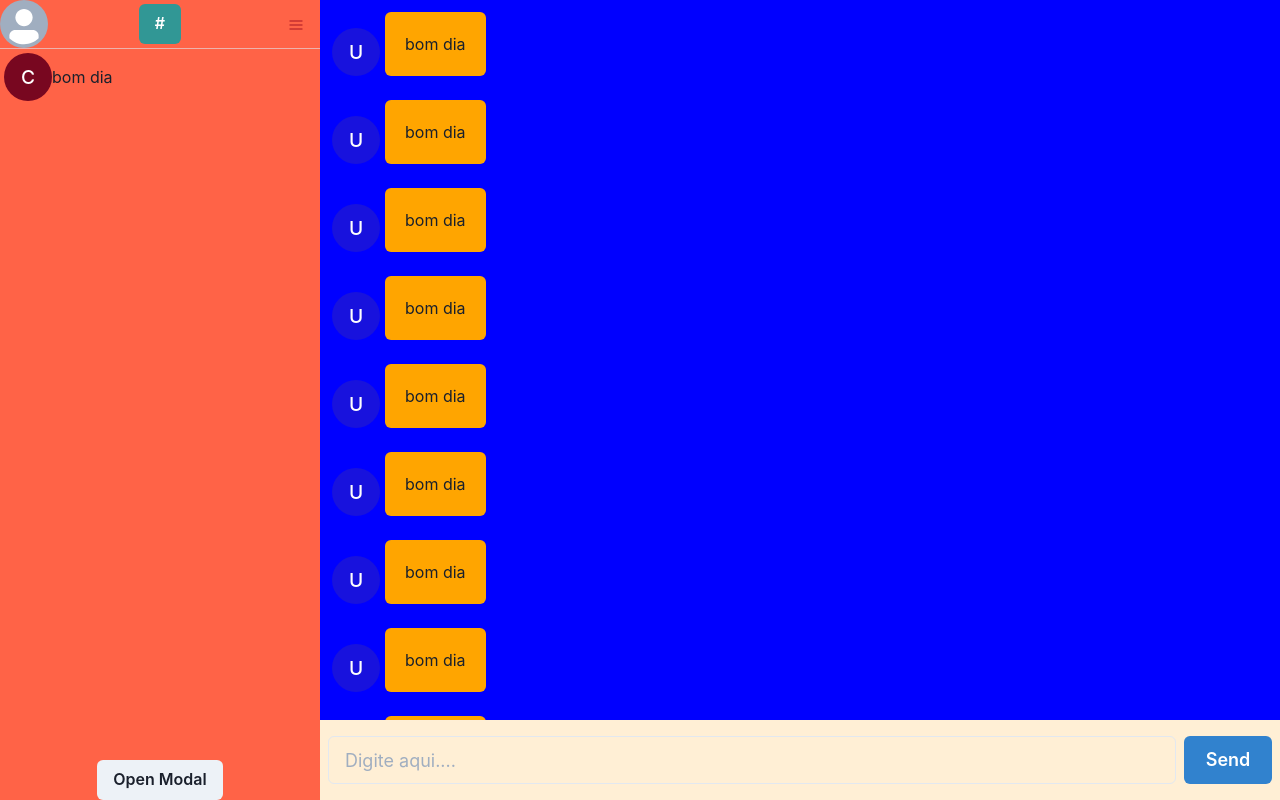
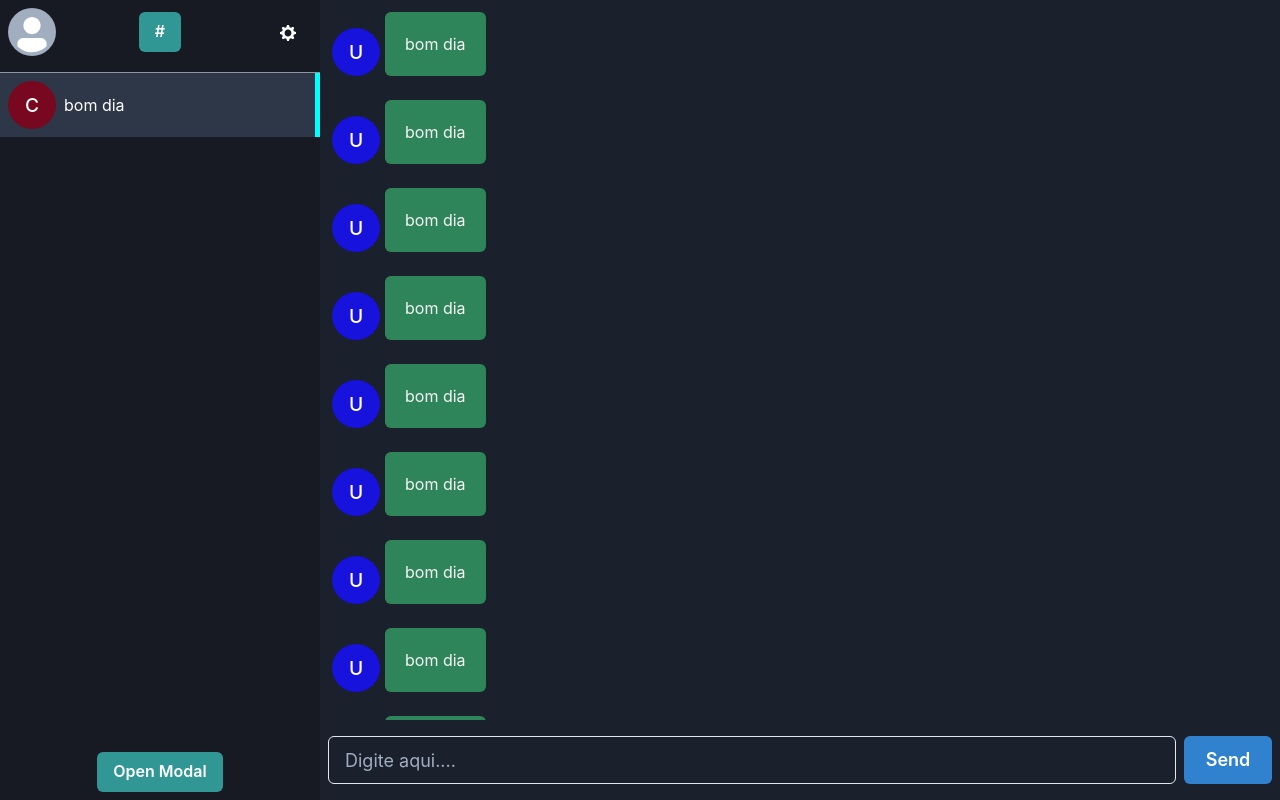
Before and after one commit to talis-fb/Simple-Chat, a Next.js app: page /chat in a window 1280 px wide. Built offline with nearby package versions, Linux system fonts and the light colour scheme; no server answers; the database is empty; sample sign-in values are in the browser's storage.

Commit message:
Styling the chat page

```diff
--- a/src/pages/chat.tsx
+++ b/src/pages/chat.tsx
@@ -32,12 +32,12 @@ import {
   useToast,
   Textarea,
 } from '@chakra-ui/react'
-import { HamburgerIcon, CloseIcon } from '@chakra-ui/icons'
+import { CloseIcon, EditIcon, SettingsIcon } from '@chakra-ui/icons'
 
 import { getAuth } from 'firebase/auth'
 import { initializeApp } from 'firebase/app'
 import firebaseConfig from '../../firebase-config.json'
-import { sendMessage as submitMessageFirestore, addContact } from '../firebase/methods'
+import { sendMessage as submitMessageFirestore, addContact, getProfilePhotoOrNameUser } from '../firebase/methods'
 
 // Import of useSelector and UseDispatch, but with type of our store
 import { useAppDispatch, useAppSelector } from '../store/hooks'
@@ -101,10 +101,10 @@ const Home: NextPage = () => {
   }
 
   return (
-    <Grid bg="red" h={'100vh'} templateColumns="repeat(4, 1fr)">
-      <GridItem colSpan={1} bg="tomato">
+    <Grid bg="gray.800" h={'100vh'} templateColumns="repeat(4, 1fr)">
+      <GridItem color="white" colSpan={1} bg="gray.900">
         <Flex h={'100%'} direction="column">
-          <HStack>
+          <HStack p="2" mb={2}>
             <Avatar name={user.name}></Avatar>
             <Spacer></Spacer>
             <Button onClick={getPin} colorScheme="teal" variant="solid">
@@ -113,11 +113,14 @@ const Home: NextPage = () => {
             <Spacer></Spacer>
 
             <Menu>
-              <MenuButton as={Button} colorScheme="red" variant="ghost">
-                <HamburgerIcon />
+              <MenuButton as={Button} colorScheme="whitesmoke" variant="ghost">
+                <SettingsIcon />
               </MenuButton>
-              <MenuList>
-                <MenuItem onClick={logout} icon={<CloseIcon />}>
+              <MenuList color="black" bg="teal.600">
+                <MenuItem _hover={{ bg: 'teal.500' }} onClick={logout} icon={<EditIcon />}>
+                  Edit Profile
+                </MenuItem>
+                <MenuItem _hover={{ bg: 'teal.500' }} onClick={logout} icon={<CloseIcon />}>
                   Logout
                 </MenuItem>
               </MenuList>
@@ -128,14 +131,16 @@ const Home: NextPage = () => {
 
           {arrayOfConversasValues.map((el, i) => (
             <VStack
+              p={2}
               key={i}
-              _hover={{ backgroundColor: 'red' }}
+              _hover={{ bg: 'gray.800' }}
               divider={<StackDivider borderColor="gray.200" />}
               spacing={4}
               align="stretch"
               onClick={() => setOnChat(arrayOfConversasKeys[i])}
+              sx={onChat == arrayOfConversasKeys[i] && { bg: 'gray.700', borderRight: '5px solid cyan' }}
             >
-              <Flex p={1}>
+              <Flex gap={2}>
                 <Avatar name={el.name}></Avatar>
                 <Center>
                   <Text>{el.messages[el.messages.length - 1].body}</Text>
@@ -148,17 +153,19 @@ const Home: NextPage = () => {
 
           {/* Modal add contact */}
           <Center>
-            <Button onClick={onOpen}>Open Modal</Button>
+            <Button colorScheme="teal" mb={2} onClick={onOpen}>
+              Open Modal
+            </Button>
             <Modal isOpen={isOpen} onClose={onClose}>
               <ModalOverlay />
-              <ModalContent>
+              <ModalContent bg="cyan.50">
                 <ModalHeader>Adicionr pin...</ModalHeader>
                 <ModalCloseButton />
                 <ModalBody>
                   <Center>
                     <HStack>
-                      <Text>#</Text>
-                      <PinInput onChange={setPinToAdd} type="alphanumeric">
+                      <Text fontSize="lg">#</Text>
+                      <PinInput colorScheme="white" onChange={setPinToAdd} type="alphanumeric">
                         <PinInputField />
                         <PinInputField />
                         <PinInputField />
@@ -183,17 +190,17 @@ const Home: NextPage = () => {
       </GridItem>
 
       {/* Messages */}
-      <GridItem colSpan={3} bg="papayawhip">
+      <GridItem colSpan={3}>
         <Flex h="100%" direction="column" justify="space-between">
           <Flex maxH="90vh" overflowY="scroll" direction="column">
             {/* Messages */}
             {conversas[onChat].messages.map((el, i) => {
               const isUser = el.from == user.pin
               return (
-                <Flex align="flex-end" justify={isUser && 'flex-end'} key={i} w="100%" p={3} gap="5px" bg="blue">
+                <Flex align="flex-end" justify={isUser && 'flex-end'} key={i} w="100%" p={3} gap="5px">
                   {!isUser && <Avatar name={el.from}></Avatar>}
-                  <Box borderRadius="md" bg="orange" p={5}>
-                    <Text>{el.body}</Text>
+                  <Box borderRadius="md" bg="green.600" p={5}>
+                    <Text color="whitesmoke">{el.body}</Text>
                   </Box>
                 </Flex>
               )
@@ -201,6 +208,7 @@ const Home: NextPage = () => {
           </Flex>
           <Flex p={2} gap={2} h="10vh" align="center">
             <Input
+              color="whitesmoke"
               value={text}
               onChange={(e) => setText(e.target.value)}
               placeholder="Digite aqui...."
```
